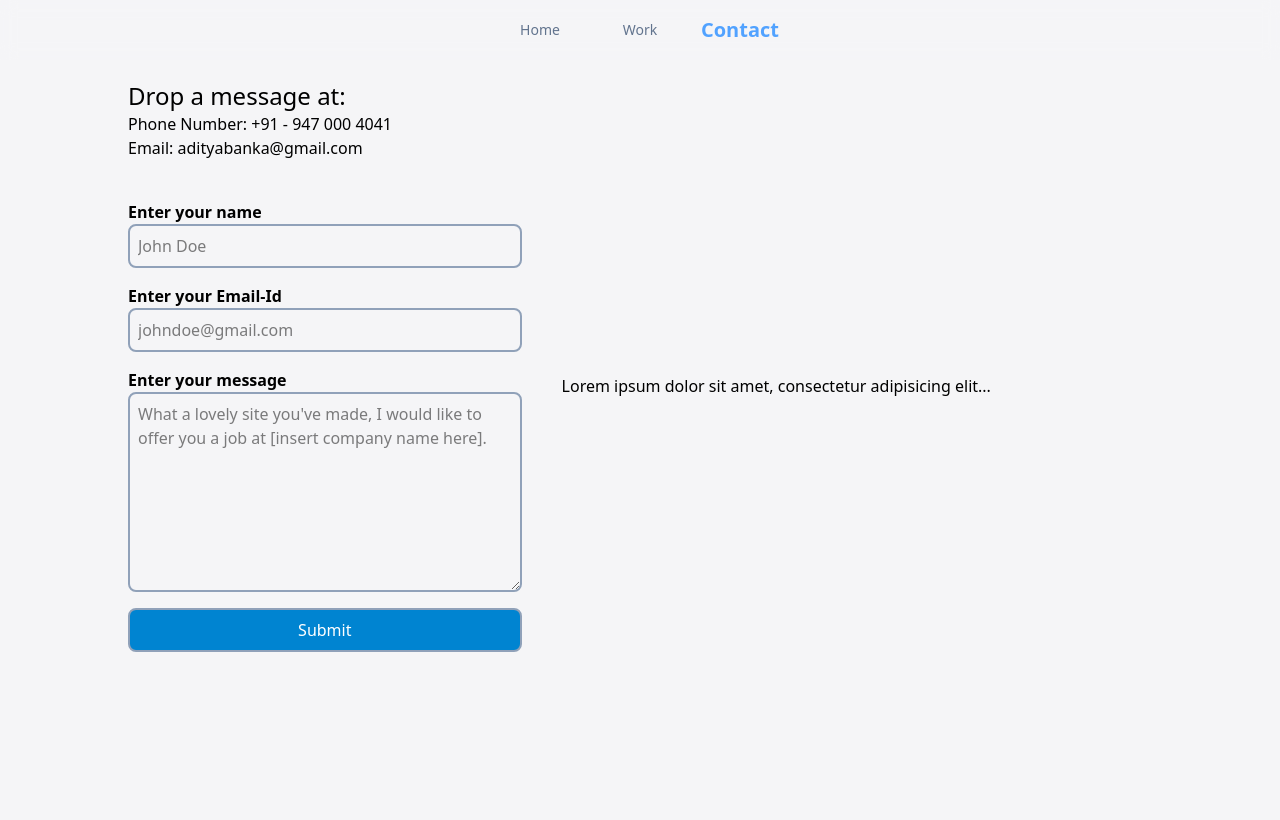
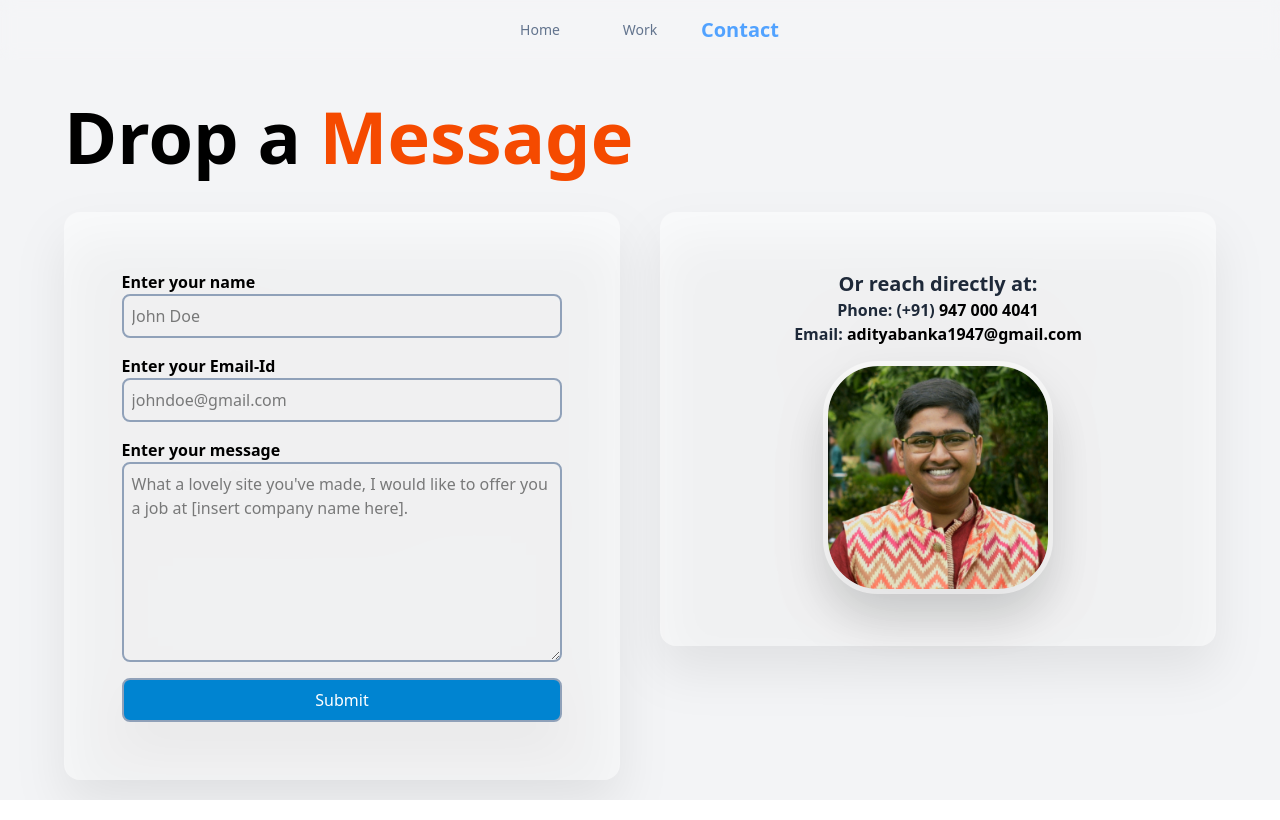
Before and after one commit to adityaBanka/adityabanka.github.io, a React (Vite) app: page /contact in a window 1280 px wide. Built offline with nearby package versions, Linux system fonts and the light colour scheme.

Commit message:
contact overhaul

```diff
--- a/src/Components/HomeSection.jsx
+++ /dev/null
@@ -1,15 +0,0 @@
-
-function HomeSection({ title, description }) {
-    return (
-        <div className="flex flex-row bg-white/50 backdrop-blur-2xl rounded-2xl lg:rounded-4xl mx-[5%] drop-shadow-xl p-[1%]">
-            <p className="font-semibold lg:text-5xl text-3xl p-5 bg-white/50 backdrop-blur-2xl rounded-xl lg:rounded-2xl drop-shadow-xl">
-                {title}
-            </p>
-            <p>
-                {description}
-            </p>
-        </div>
-    )
-}
-
-export default HomeSection
--- a/src/Components/ProjectSection.jsx
+++ b/src/Components/ProjectSection.jsx
@@ -1,7 +1,7 @@
 function ProjectSection({ direction, title = "Lorem ipsum dolor sit amet consectetur adipisicing elit. Praesentium, nam.", description = "Lorem ipsum dolor sit amet, consectetur adipisicing elit. At esse possimus inventore repudiandae, sint optio voluptas in impedit reiciendis consequatur, iusto enim architecto doloribus mollitia perferendis facilis veritatis repellendus suscipit dolorum provident qui odio. Inventore veniam quo facere cumque fugit impedit, ad deleniti. Possimus, reprehenderit earum deserunt sit omnis nisi.", videoURL = "p2AWYanIHkc" }) {
   return (
 
-    <div className={`flex justify-center items-center p-[2%] flex-col ${direction === 0 ? "lg:flex-row-reverse lg:space-x-reverse" : "lg:flex-row "} bg-white/50 backdrop-blur-2xl rounded-2xl lg:rounded-4xl mx-[5%] drop-shadow-xl`}>
+    <div className={`flex justify-center items-center p-[2%] flex-col ${direction === 0 ? "lg:flex-row-reverse lg:space-x-reverse" : "lg:flex-row "} bg-white/50 backdrop-blur-2xl rounded-2xl lg:rounded-4xl mx-[5%] drop-shadow-xl animate-fade-in-up`}>
 
       {
         videoURL && (
--- a/src/Pages/Contact.jsx
+++ b/src/Pages/Contact.jsx
@@ -35,16 +35,15 @@ function Contact() {
   };
 
   return (
-    <div className='w-screen h-fit min-h-screen pt-20 p-[10%] bg-[#f5f5f7]'>
-      <div className='w-full flex flex-col md:flex-row items-center justify-center space-y-10'>
-        <div className='md:w-[40%] w-full flex flex-col md:mr-10 space-y-10'>
-          <div className='flex flex-col w-fit'>
-            <p className='text-2xl'>Drop a message at:</p>
-            <p>Phone Number: +91 - 947 000 4041</p>
-            <p>Email: adityabanka@gmail.com</p>
+    <div className='pt-20 not-md:pb-40 bg-gray-100 flex flex-col md:justify-center items-start space-y-10 min-h-screen h-full px-[5%]'>
+
+      <div className=''>
+        <h1 className='text-7xl font-bold '>Drop a <span className='text-orange-600'>Message</span></h1>
       </div>
 
-          <form className='flex flex-col' onSubmit={handleSubmit}>
+      <div className='w-full justify-center items-start flex md:flex-row flex-col md:space-x-10 not-md:space-y-10 animate-fade-in-up'>
+
+        <form className='flex flex-col w-full bg-white/50 rounded-2xl p-[5%] drop-shadow-2xl' onSubmit={handleSubmit}>
           <label htmlFor='name' className='font-semibold'>Enter your name</label>
           <input ref={name} type='text' id='name' placeholder='John Doe' className='w-full rounded-lg border-2 border-slate-400 p-2' required />
 
@@ -58,12 +57,18 @@ function Contact() {
             Submit
           </button>
         </form>
+
+        <div className='flex flex-col w-full justify-center items-center space-y-5 bg-white/50 rounded-2xl p-[5%] drop-shadow-2xl'>
+          <div className='flex flex-col font-semibold text-gray-800 md:justify-center md:items-center'>
+            <h1 className='text-xl'>Or reach directly at:</h1>
+            <p>Phone: (+91) <span className='text-black font-bold'>947 000 4041</span></p>
+            <p>Email: <span className='text-black font-bold'>adityabanka1947@gmail.com</span></p>
+          </div>
+          <img src='AdityaBankaContact.jpg' className='w-1/2 h-auto rounded-[50px] drop-shadow-2xl pointer-events-none select-none outline-5 outline-white/50'></img>
         </div>
 
-        <div className='md:w-[60%]'>
-          <p>Lorem ipsum dolor sit amet, consectetur adipisicing elit...</p>
       </div>
-      </div>
+
     </div>
   );
 }
```
Also changed, not shown: public/AdityaBankaContact.jpg (added). Lines whose indentation alone changed are shown as unchanged.
